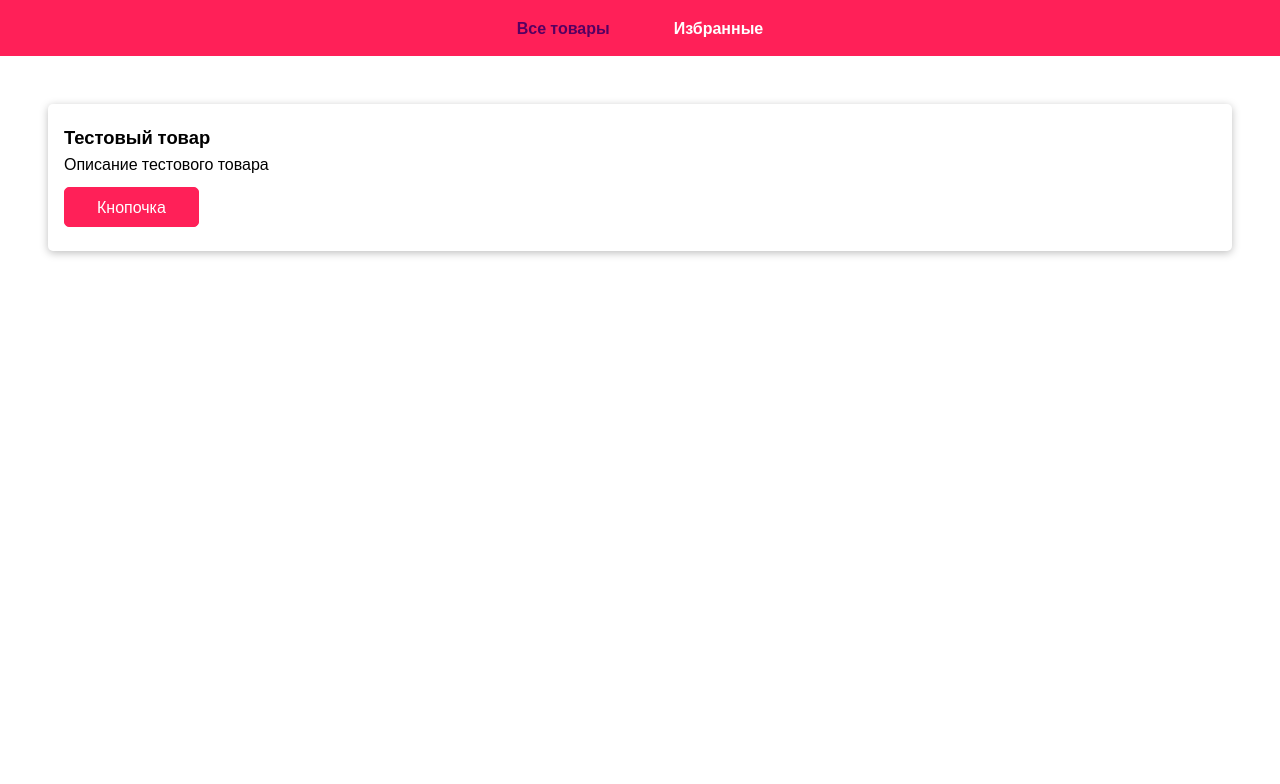
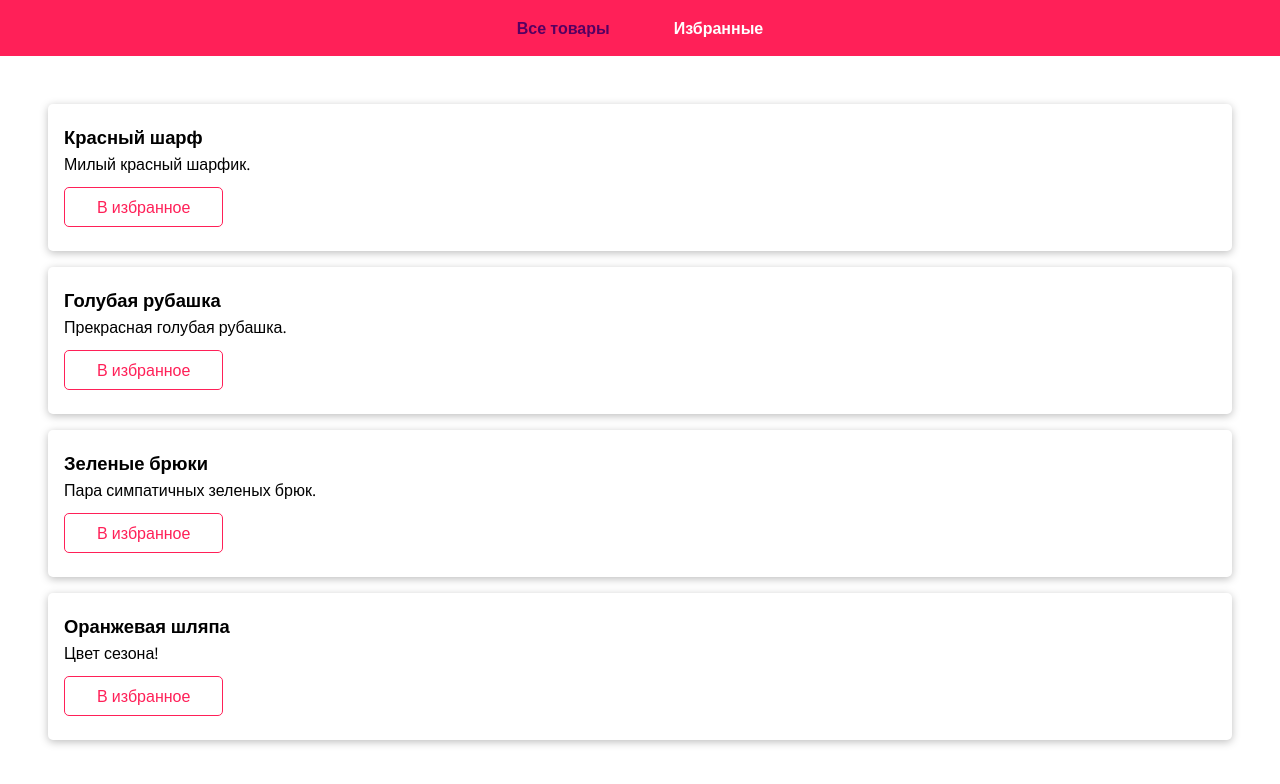
Before and after one commit to VeraChernushina/favorite-products, a React (Create React App) app: page / in a window 1280 px wide. Shown: the top 784 px of the page. Built offline with nearby package versions, Linux system fonts and the light colour scheme.

Commit message:
refactor: products

```diff
--- a/src/components/Products/ProductItem.js
+++ b/src/components/Products/ProductItem.js
@@ -1,16 +1,27 @@
+import { useDispatch } from 'react-redux';
+import { toggleFav } from '../../store/actions/products';
 import Card from '../UI/Card';
 
 import './ProductItem.css';
 
 const ProductItem = (props) => {
-  const toggleFavHandler = () => {};
+  const dispatch = useDispatch();
+
+  const toggleFavHandler = () => {
+    dispatch(toggleFav(props.id));
+  };
 
   return (
     <Card style={{ marginBottom: '1rem' }}>
       <div className="product-item">
-        <h2>Тестовый товар</h2>
-        <p>Описание тестового товара</p>
-        <button onClick={toggleFavHandler}>Кнопочка</button>
+        <h2 className={props.isFav ? 'is-fav' : ''}>{props.title}</h2>
+        <p>{props.description}</p>
+        <button
+          className={!props.isFav ? 'button-outline' : ''}
+          onClick={toggleFavHandler}
+        >
+          {props.isFav ? 'Удалить из избранного' : 'В избранное'}
+        </button>
       </div>
     </Card>
   );
--- a/src/containers/Products.js
+++ b/src/containers/Products.js
@@ -1,10 +1,21 @@
+import { useSelector } from 'react-redux';
+
 import ProductItem from '../components/Products/ProductItem';
 import './Products.css';
 
 const Products = () => {
+  const productList = useSelector((state) => state.shop.products);
   return (
     <ul className="products-list">
-      <ProductItem></ProductItem>
+      {productList.map((prod) => (
+        <ProductItem
+          key={prod.id}
+          id={prod.id}
+          title={prod.title}
+          description={prod.description}
+          isFav={prod.isFavorite}
+        />
+      ))}
     </ul>
   );
 };
--- a/src/store/actions/products.js
+++ b/src/store/actions/products.js
@@ -1,3 +1,3 @@
-export const togglefav = (id) => {
+export const toggleFav = (id) => {
   return { type: 'TOGGLE_FAV', productId: id };
 };
--- a/src/store/reducers/products.js
+++ b/src/store/reducers/products.js
@@ -2,26 +2,26 @@ const initialState = {
   products: [
     {
       id: 'p1',
-      title: 'Red Scarf',
-      description: 'A pretty red scarf.',
+      title: 'Красный шарф',
+      description: 'Милый красный шарфик.',
       isFavorite: false,
     },
     {
       id: 'p2',
-      title: 'Blue T-Shirt',
-      description: 'A pretty blue t-shirt.',
+      title: 'Голубая рубашка',
+      description: 'Прекрасная голубая рубашка.',
       isFavorite: false,
     },
     {
       id: 'p3',
-      title: 'Green Trousers',
-      description: 'A pair of lightly green trousers.',
+      title: 'Зеленые брюки',
+      description: 'Пара симпатичных зеленых брюк.',
       isFavorite: false,
     },
     {
       id: 'p4',
-      title: 'Orange Hat',
-      description: 'Street style! An orange hat.',
+      title: 'Оранжевая шляпа',
+      description: 'Цвет сезона!',
       isFavorite: false,
     },
   ],
```
